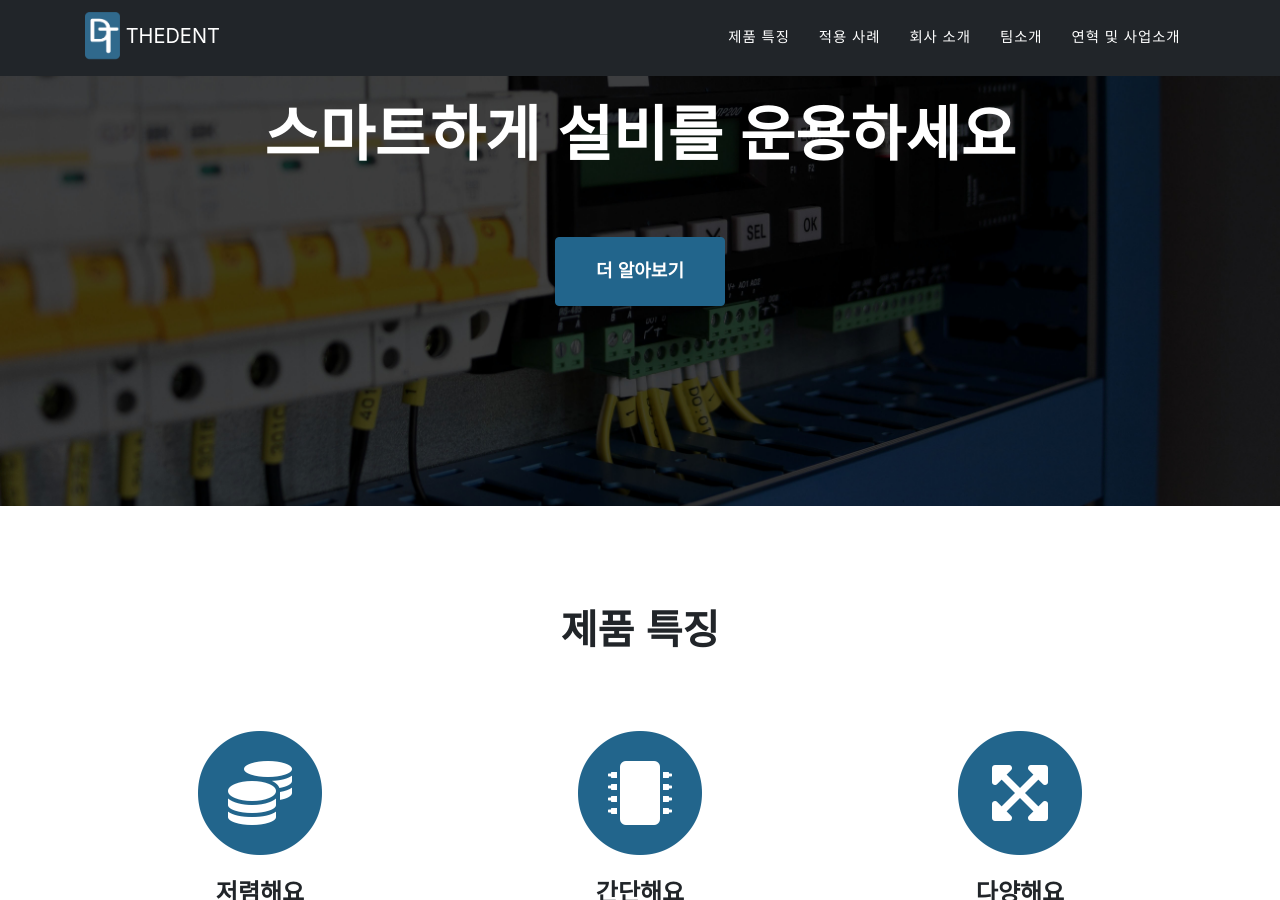
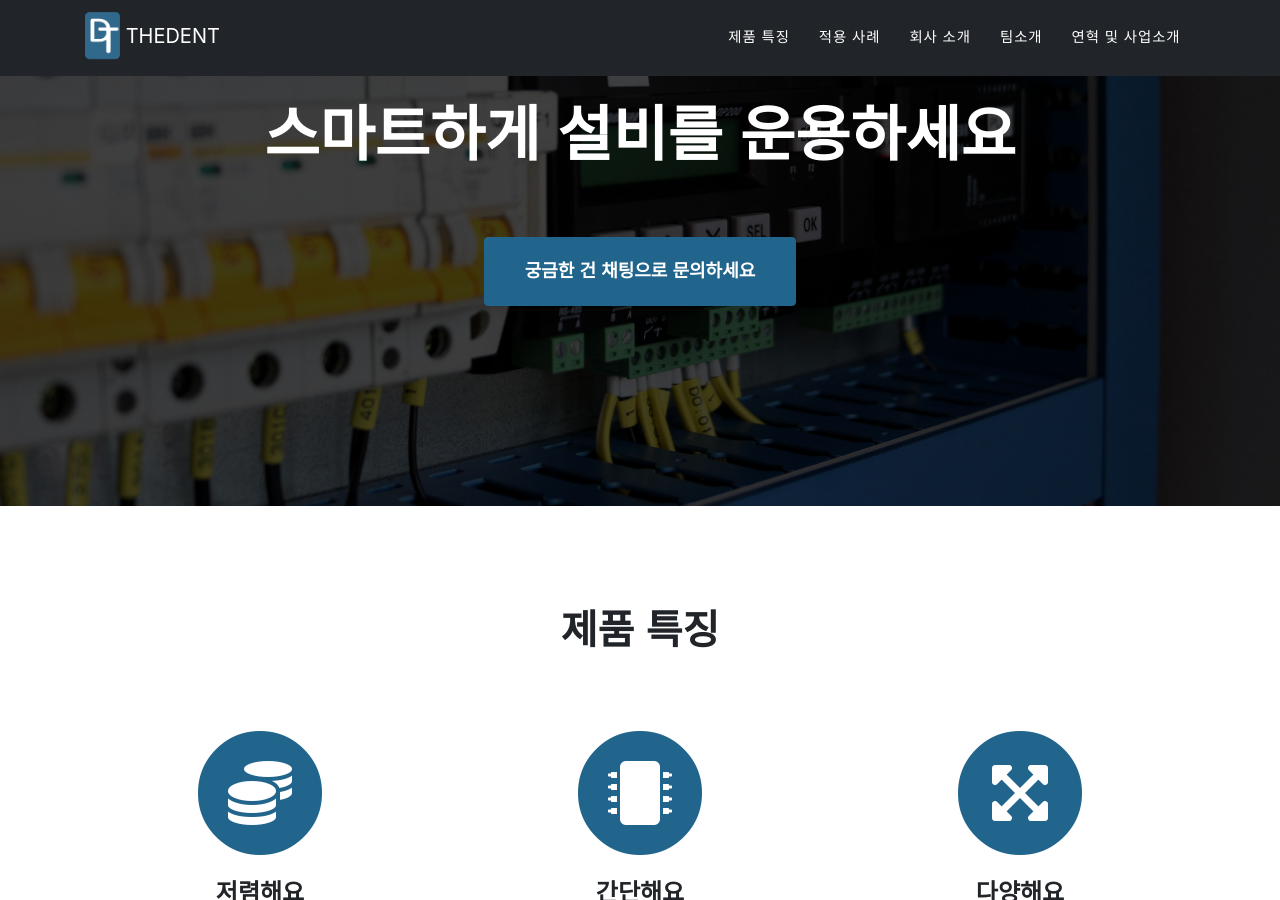
Before and after one commit to thedent-kr/thedent-kr.github.io, a Jekyll site: the page built from index.md, in a window 1280 px wide and 900 px high, scrolled down 336 px. Built offline with Jekyll 4.4.1, drawn with Linux system fonts in a browser that asks for light colours; some web fonts are replaced.

Commit message:
Update sitetext.yml

```diff
--- a/_data/sitetext.yml
+++ b/_data/sitetext.yml
@@ -148,8 +148,8 @@ ko: &DEFAULT_KO
     title: 이제는 비싸고 복잡한 PLC에서 벗어나세요
     text: "스마트 컨트롤러를 통해 \ \n
            스마트하게 설비를 운용하세요"
-    button: 더 알아보기
-    buttonlink: "#services"
+    button: 궁금한 건 채팅으로 문의하세요
+    buttonlink: https://thedent.channel.io
 
   services:
     title: "제품 특징"
```
